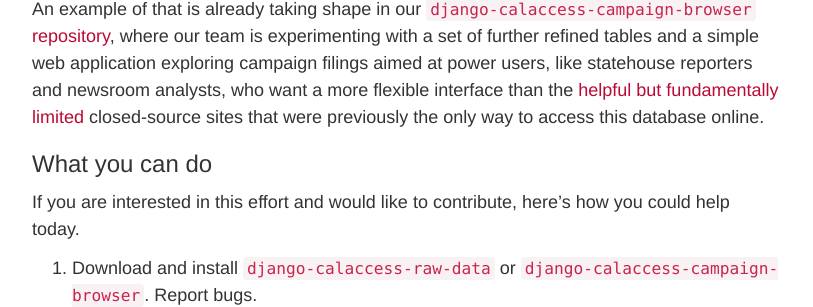
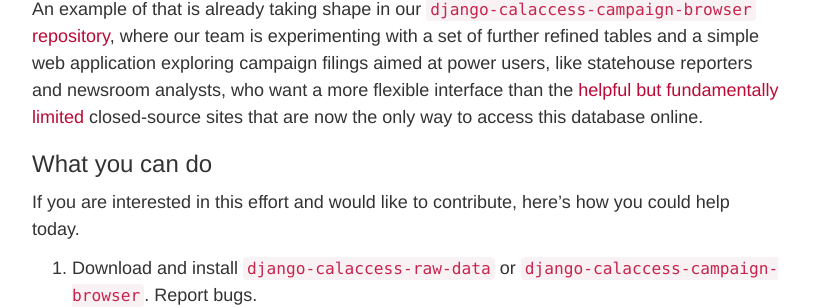
Before and after one commit to palewire/californiacivicdata.org, a Jekyll site: the page built from _posts/2015-01-01-pluggable-data.markdown, in a window 1280 px wide and 900 px high, scrolled down 3526 px. Shown: the part 380-687 px from the top of the window, without its empty margins (38-851 px from the left). Built offline with Jekyll 4.4.1, drawn with Linux system fonts in a browser that asks for light colours.

Commit message:
Updated 2015-01-01-pluggable-data.markdown

```diff
--- a/_posts/2015-01-01-pluggable-data.markdown
+++ b/_posts/2015-01-01-pluggable-data.markdown
@@ -124,7 +124,7 @@
 
 In that scheme, our raw data app is simply one of your new package's dependencies, much in the same way that the ``requests`` library as we installed earlier depends on components of [``urllib3``](http://urllib3.readthedocs.org/en/latest/).
 
-An example of that is already taking shape in our [``django-calaccess-campaign-browser`` repository](https://github.com/california-civic-data-coalition/django-calaccess-campaign-browser), where our team is experimenting with a set of further refined tables and a simple web application exploring campaign filings aimed at power users, like statehouse reporters and newsroom analysts, who want a more flexible interface than the [helpful but fundamentally limited](http://dbsearch.ss.ca.gov/ContributorSearch.aspx) closed-source sites that were previously the only way to access this database online.
+An example of that is already taking shape in our [``django-calaccess-campaign-browser`` repository](https://github.com/california-civic-data-coalition/django-calaccess-campaign-browser), where our team is experimenting with a set of further refined tables and a simple web application exploring campaign filings aimed at power users, like statehouse reporters and newsroom analysts, who want a more flexible interface than the [helpful but fundamentally limited](http://dbsearch.ss.ca.gov/ContributorSearch.aspx) closed-source sites that are now the only way to access this database online.
 
 ### What you can do
 
```
